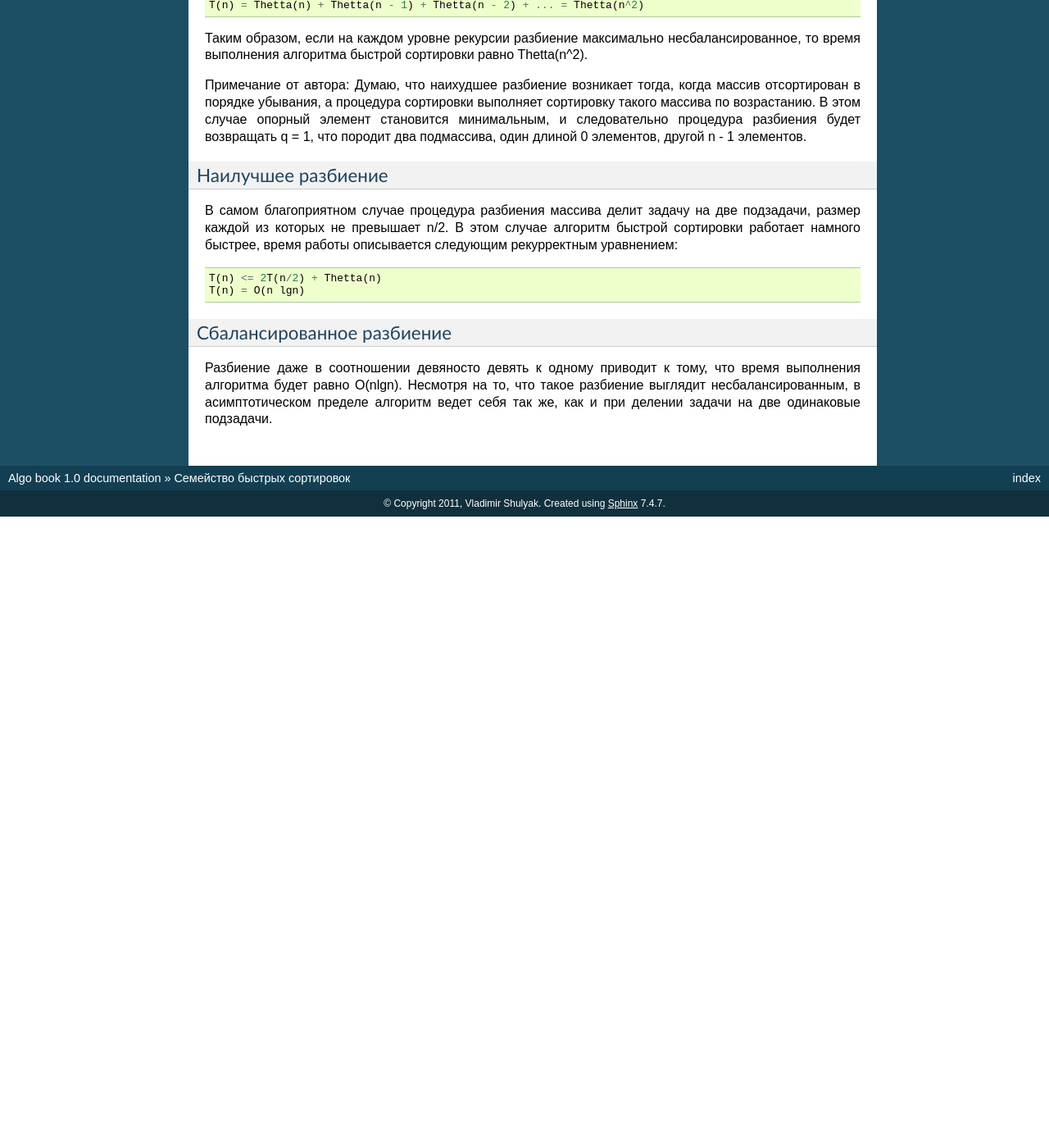
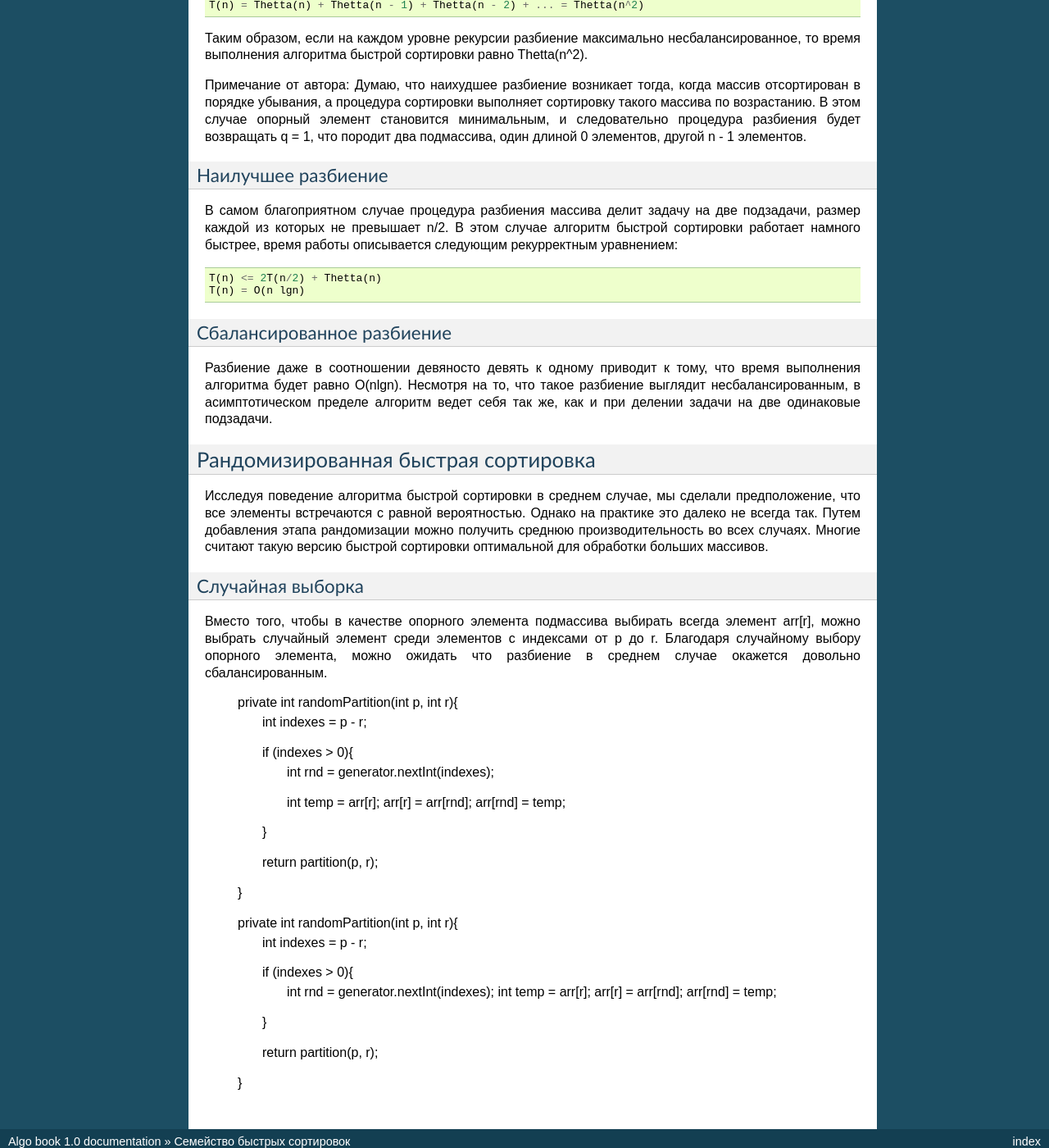
Before and after one commit to vshulyak/algo_book, a Sphinx documentation site: the page built from source/quicksort.rst, in a window 1280 px wide and 1400 px high, scrolled down 1525 px. Shown: the whole window at 82% size. Built offline with Sphinx 7.4.7, drawn with Linux system fonts in a browser that asks for light colours; before the commit the page ends 2155 px from its top, so only the background shows below that; some of the changed text lies outside the part shown.

Commit message:
random quick sort

```diff
--- a/source/quicksort.rst
+++ b/source/quicksort.rst
@@ -88,3 +88,41 @@
 ^^^^^^^^^^^^^^^^^^^^^^^^^^
 
 Разбиение даже в соотношении девяносто девять к одному приводит к тому, что время выполнения алгоритма будет равно О(nlgn). Несмотря на то, что такое разбиение выглядит несбалансированным, в асимптотическом пределе алгоритм ведет себя так же, как и при делении задачи на две одинаковые подзадачи.
+
+
+Рандомизированная быстрая сортировка
+------------------------------------
+
+Исследуя поведение алгоритма быстрой сортировки в среднем случае, мы сделали предположение, что все элементы встречаются с равной вероятностью. Однако на практике это далеко не всегда так. Путем добавления этапа рандомизации можно получить среднюю производительность во всех случаях. Многие считают такую версию быстрой сортировки оптимальной для обработки больших массивов.
+
+Случайная выборка
+^^^^^^^^^^^^^^^^^
+
+Вместо того, чтобы в качестве опорного элемента подмассива выбирать всегда элемент arr[r], можно выбрать случайный элемент среди элементов с индексами от p до r. Благодаря случайному выбору опорного элемента, можно ожидать что разбиение в среднем случае окажется довольно сбалансированным.
+
+	private int randomPartition(int p, int r){
+		int indexes = p - r;
+
+		if (indexes > 0){
+			int rnd = generator.nextInt(indexes);
+
+			int temp = arr[r];
+			arr[r] = arr[rnd];
+			arr[rnd] = temp;
+		}
+
+		return partition(p, r);
+	}
+
+	private int randomPartition(int p, int r){
+		int indexes = p - r;
+
+		if (indexes > 0){
+			int rnd = generator.nextInt(indexes);
+			int temp = arr[r];
+			arr[r] = arr[rnd];
+			arr[rnd] = temp;
+		}
+
+		return partition(p, r);
+	}
```
